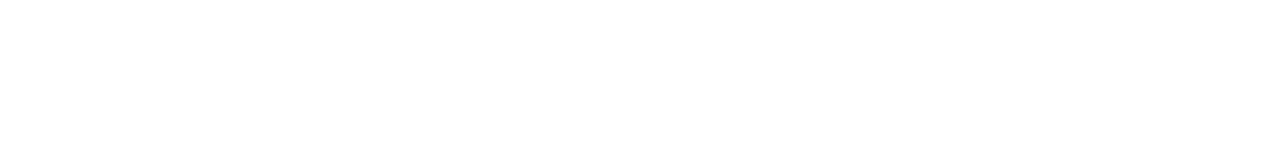
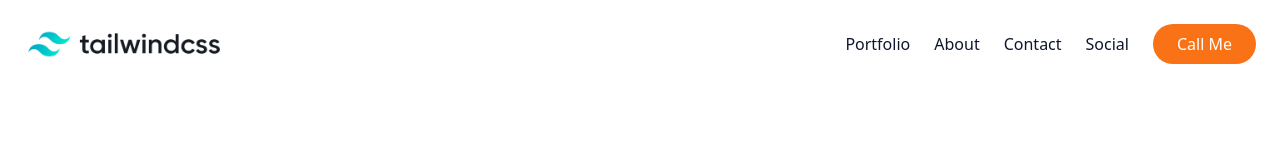
Before and after one commit to 7afde/Tailwind-CSS-Template-1, a website: page index.html in a window 1280 px wide. Drawn offline with Linux system fonts and the light colour scheme.

Commit message:
I added header part

```diff
--- a/index.html
+++ b/index.html
@@ -7,6 +7,19 @@
     <title>Tailwind CSS | Template-1</title>
 </head>
 <body>
-
+    <nav class="container mx-auto p-6">
+        <div class="flex items-center justify-between">
+            <div>
+                <img src="./dist/images/logo-light.png" alt="Taiwind Logo" width="200px">
+            </div>
+            <div class="hidden md:flex space-x-6 items-center">
+                <a href="#" class="text-slate-900 hover:text-orange-500">Portfolio</a>
+                <a href="#" class="text-slate-900 hover:text-orange-500">About</a>
+                <a href="#" class="text-slate-900 hover:text-orange-500">Contact</a>
+                <a href="#" class="text-slate-900 hover:text-orange-500">Social</a>
+                <a href="#" class="py-2 px-6 rounded-full text-white bg-orange-500 hover:bg-slate-900">Call Me</a>
+            </div>
+        </div>
+    </nav>
 </body>
 </html>
```
Also changed, not shown: dist/images/logo-light.png (added), dist/style.css.
